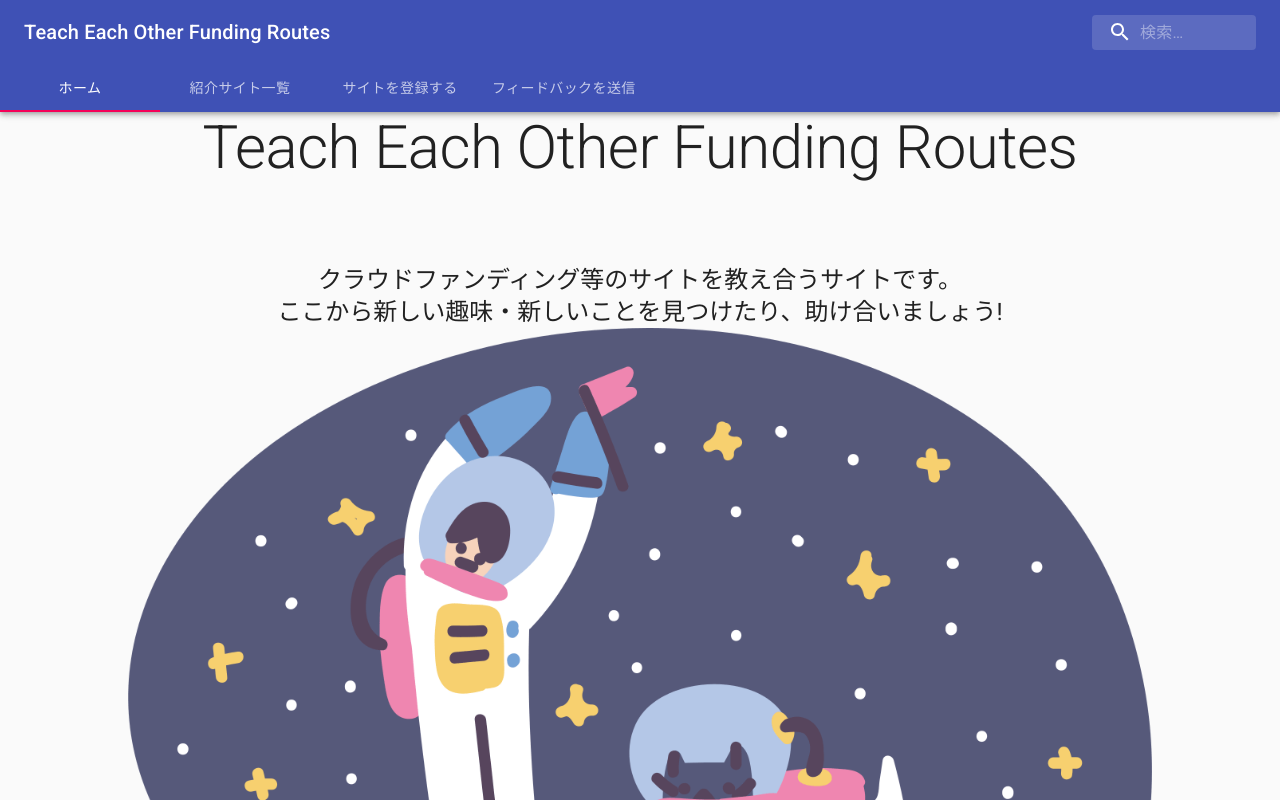
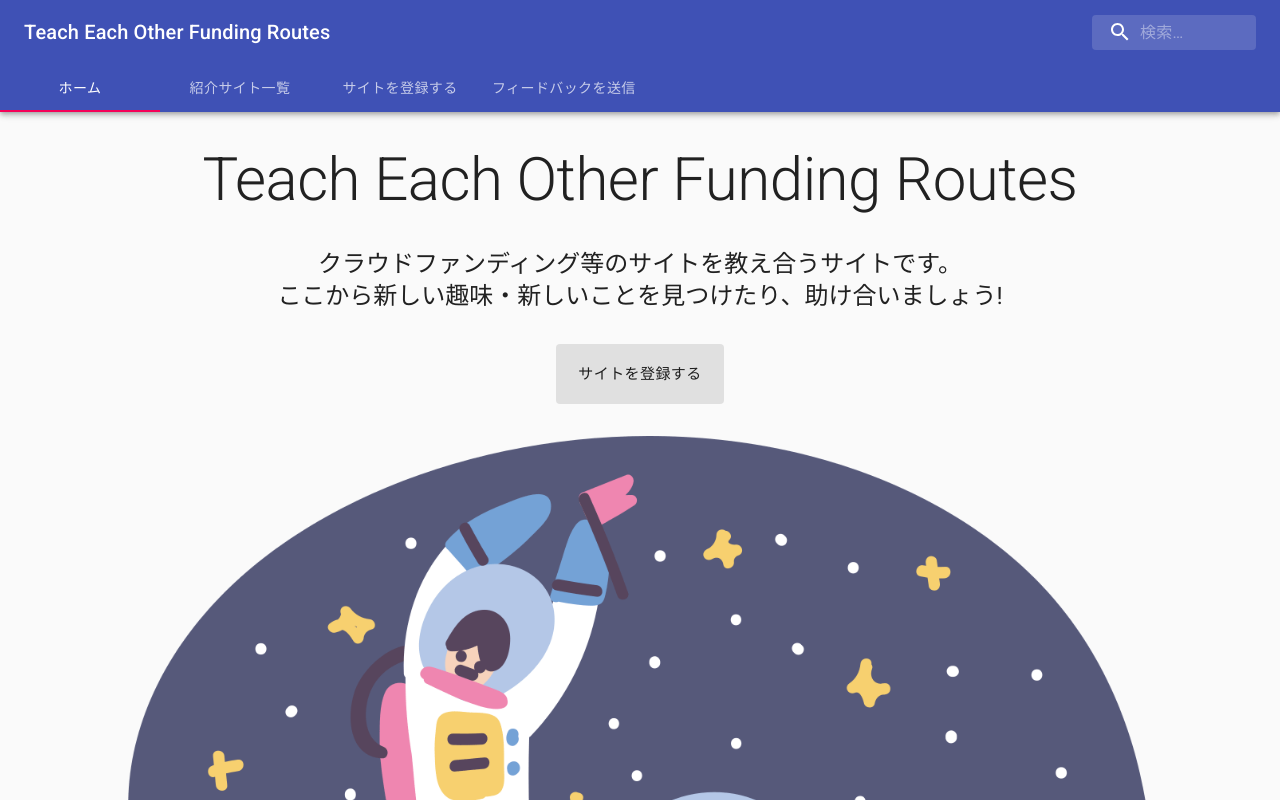
Before and after one commit to Ysy-g54/one-on-one-games, a React (Create React App) app: page / in a window 1280 px wide. Shown: the top 800 px of the page. Built offline with nearby package versions, Linux system fonts and the light colour scheme.

Commit message:
#31 実装してcommit

```diff
--- a/src/components/Home.tsx
+++ b/src/components/Home.tsx
@@ -1,14 +1,17 @@
 import React from "react";
-import Box from "@material-ui/core/Box";
-import Typography from "@material-ui/core/Typography";
 import welcomePng from "../public/welcome.png";
+import { Box, Button, Typography } from "@material-ui/core";
 import { createStyles, makeStyles } from "@material-ui/core/styles";
+import { Link } from "react-router-dom";
 
 const useStyles = makeStyles(() =>
   createStyles({
     imgStyle: {
       width: "80%",
       height: "auto",
+    },
+    button: {
+      height: 60,
     },
   })
 );
@@ -17,7 +20,7 @@ function Home() {
   const classes = useStyles();
   return (
     <div className="Home">
-      <Box mb={10}>
+      <Box m={4}>
         <Typography variant="h2">Teach Each Other Funding Routes</Typography>
       </Box>
       <Typography variant="h5">
@@ -25,6 +28,19 @@ function Home() {
         <br />
         ここから新しい趣味・新しいことを見つけたり、助け合いましょう!
       </Typography>
+      <Box m={4}>
+        <Button
+          variant="contained"
+          disableElevation
+          className={classes.button}
+          color="inherit"
+          size="large"
+          component={Link}
+          to="/site-registration"
+        >
+          サイトを登録する
+        </Button>
+      </Box>
       <img src={welcomePng} className={classes.imgStyle} />
     </div>
   );
```
